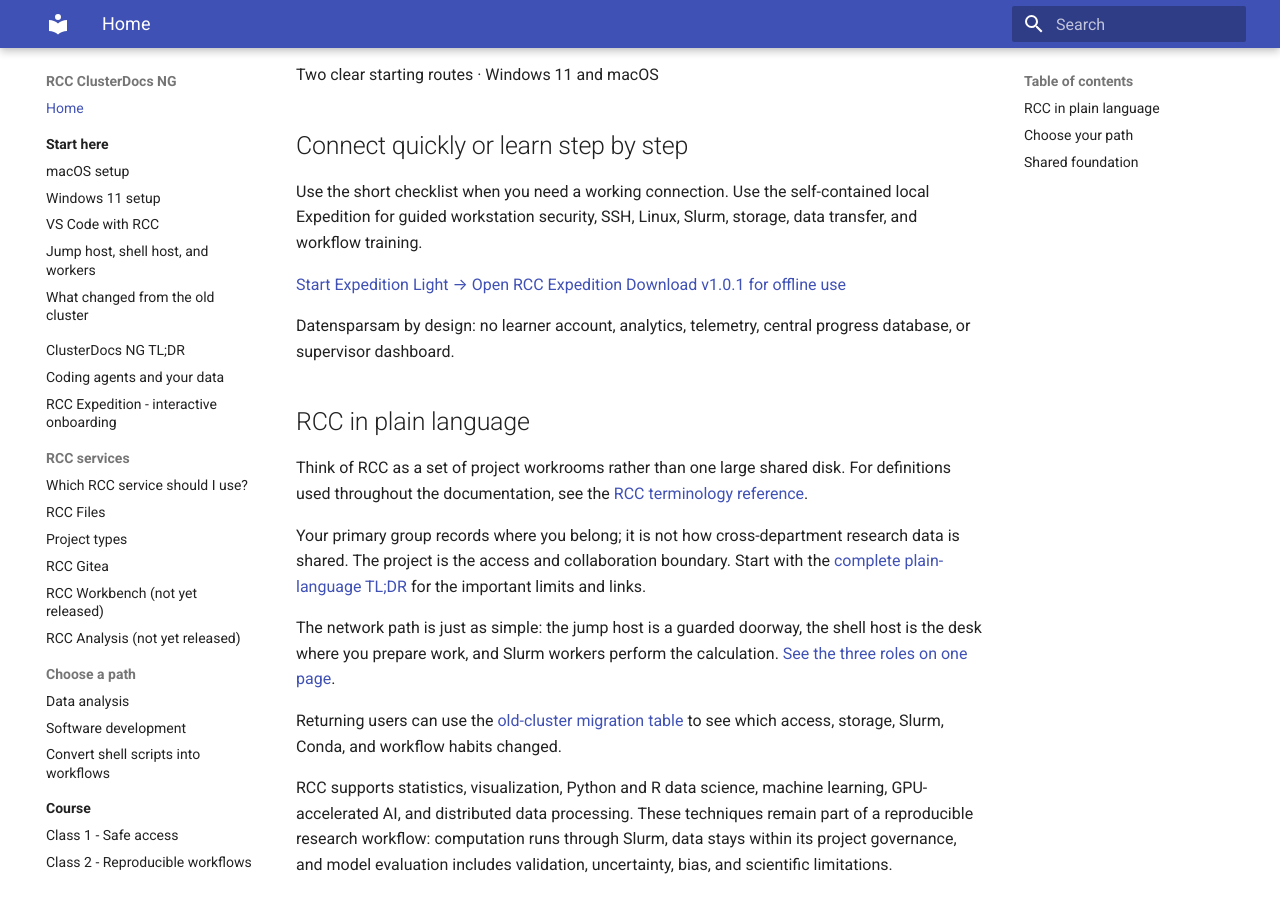
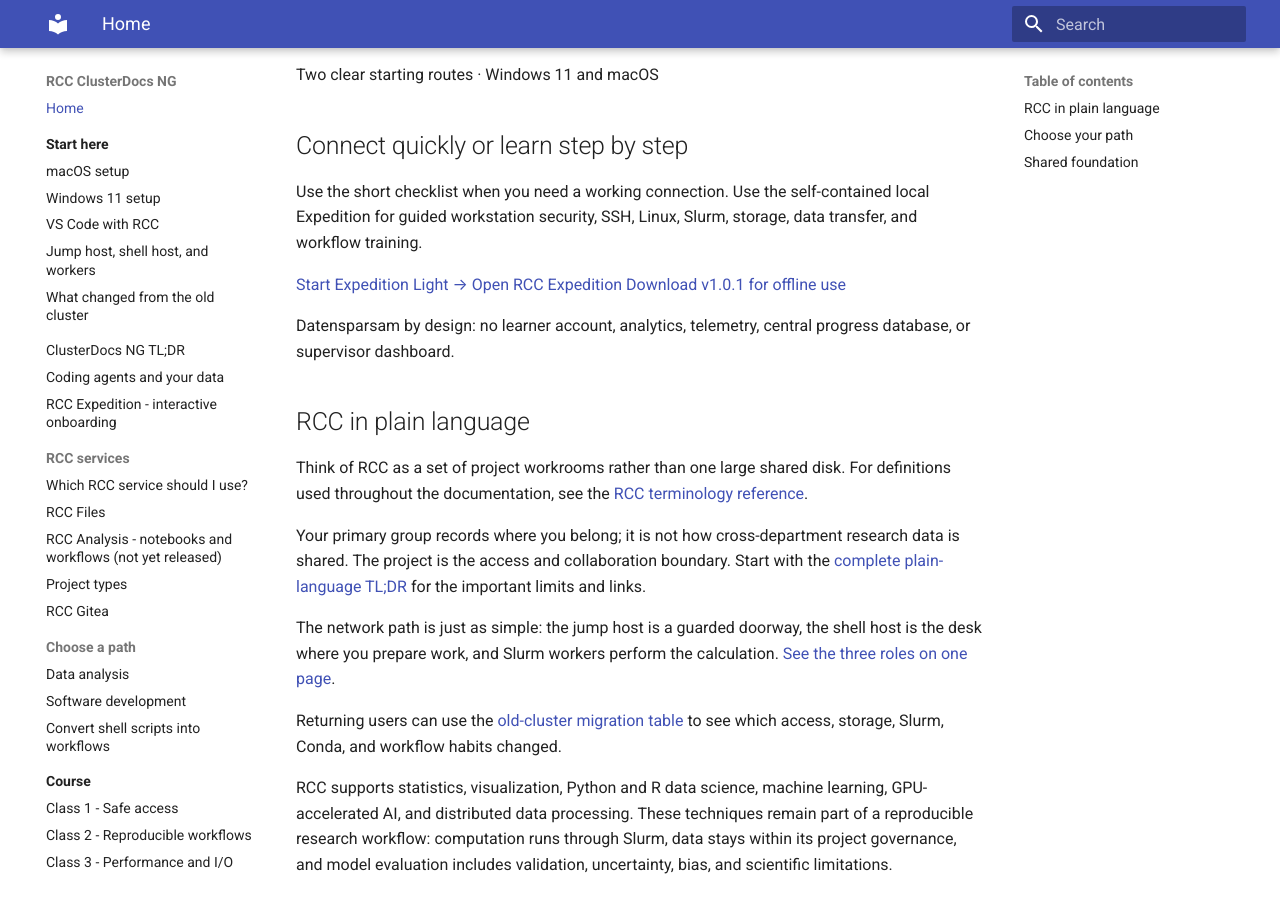
Before and after one commit to IKIM-Essen/ClusterDocs, an MkDocs documentation site: the page built from docs/index.md, in a window 1280 px wide and 900 px high, scrolled down 303 px. Built offline with MkDocs 1.6.1 and Material for MkDocs 9.7.7, drawn with Linux system fonts in a browser that asks for light colours.

Commit message:
docs: make RCC Analysis the primary notebook/workflow navigation entry

```diff
--- a/mkdocs.yml
+++ b/mkdocs.yml
@@ -23,10 +23,9 @@
   - RCC services:
       - Which RCC service should I use?: concepts/rcc-services.md
       - RCC Files: concepts/rcc-files.md
+      - RCC Analysis - notebooks and workflows (not yet released): analysis/rcc-analysis.md
       - Project types: concepts/project-types.md
       - RCC Gitea: concepts/rcc-gitea.md
-      - RCC Workbench (not yet released): concepts/workbench-interfaces.md
-      - RCC Analysis (not yet released): analysis/rcc-analysis.md
   - Choose a path:
       - Data analysis: paths/data-analysis.md
       - Software development: paths/software-development.md
@@ -66,6 +65,7 @@
       - Authentication lifecycle: reference/authentication-lifecycle.md
       - Account starter setups: reference/account-starter-setups.md
       - Access, SSH, and VS Code: reference/access-ssh-vscode.md
+      - Workbench execution layer (advanced, not yet released): concepts/workbench-interfaces.md
       - Storage and transfer: reference/storage-transfer.md
       - Sharing data: reference/data-sharing.md
       - RCC Usage reporting: reference/usage-accounting.md
```
